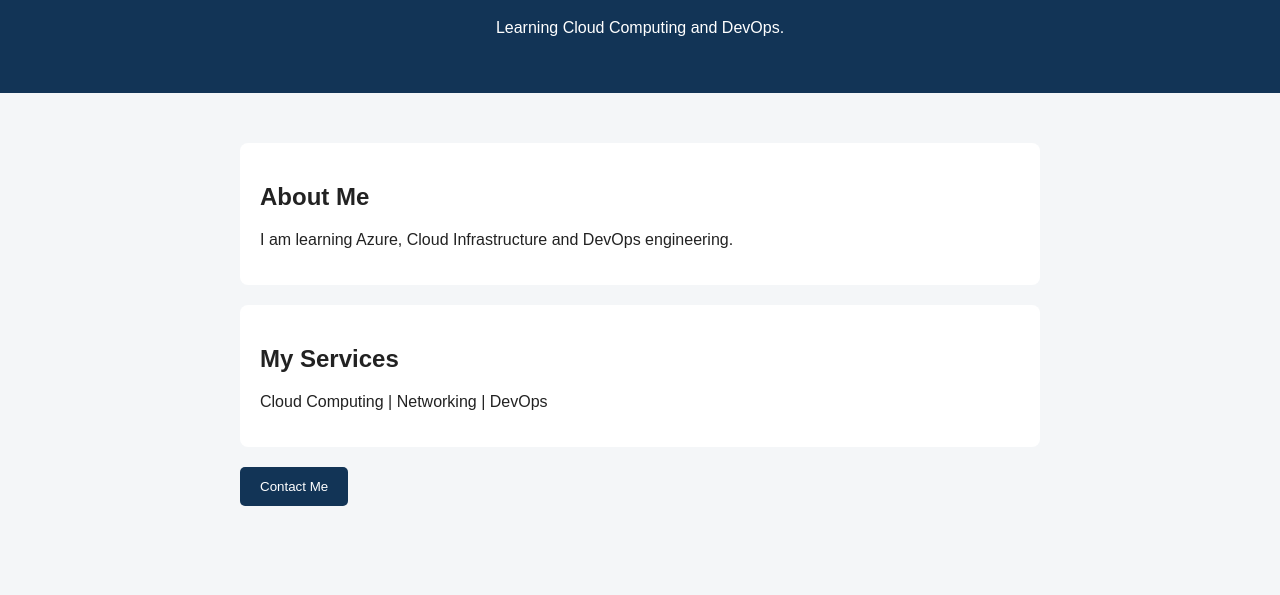
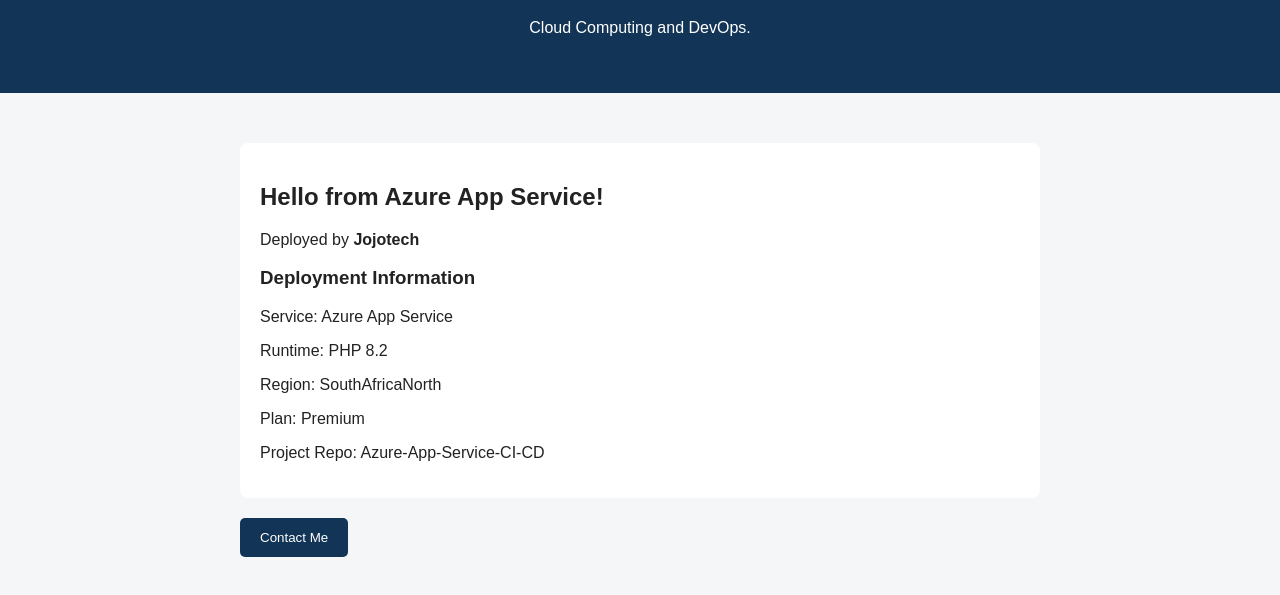
Before and after one commit to jojotech007/Azure-App-Service-CI-CD, a plain HTML site: page websitefolder/index.html in a window 1280 px wide. Shown: the part 101-696 px from the top of the page. Drawn offline with Linux system fonts and the light colour scheme.

Commit message:
index updated

```diff
--- a/websitefolder/index.html
+++ b/websitefolder/index.html
@@ -10,25 +10,28 @@
 
     <header>
         <h1>Welcome to Jojo Website</h1>
-        <p>Learning Cloud Computing and DevOps.</p>
+        <p>Cloud Computing and DevOps.</p>
     </header>
 
     <main>
+
+        <!-- Azure Deployment Information -->
         <section>
-            <h2>About Me</h2>
-            <p>
-                I am learning Azure, Cloud Infrastructure
-                and DevOps engineering.
-            </p>
-        </section>
+            <h2>Hello from Azure App Service!</h2>
+            <p>Deployed by <strong>Jojotech</strong></p>
 
-        <section>
-            <h2>My Services</h2>
-            <p>Cloud Computing | Networking | DevOps</p>
+            <h3>Deployment Information</h3>
+
+            <p>Service: Azure App Service</p>
+            <p>Runtime: PHP 8.2</p>
+            <p>Region: SouthAfricaNorth</p>
+            <p>Plan: Premium</p>
+            <p>Project Repo: Azure-App-Service-CI-CD</p>
         </section>
 
         <button id="contactButton">Contact Me</button>
         <p id="message"></p>
+
     </main>
 
     <script src="script.js"></script>
```
